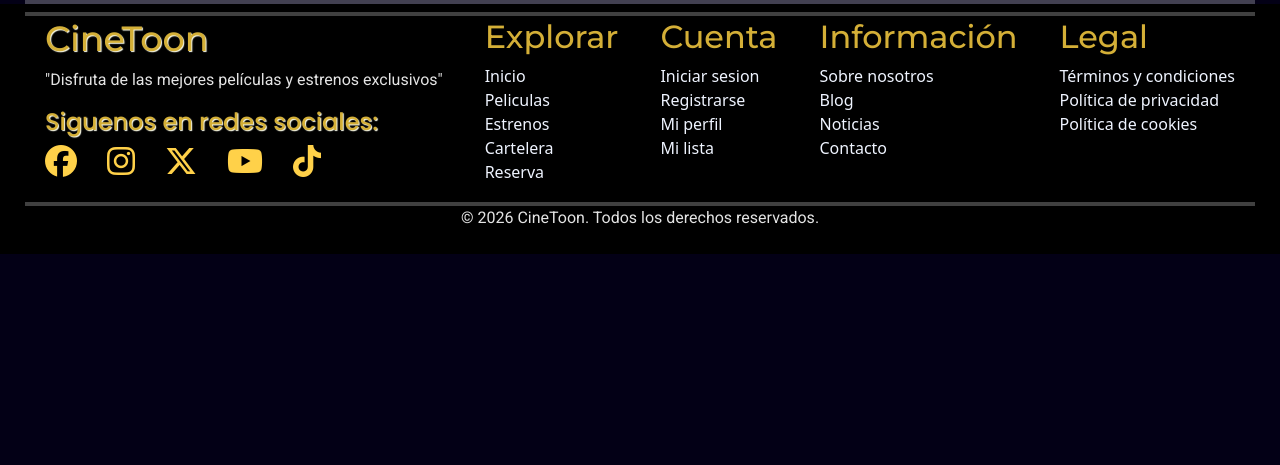
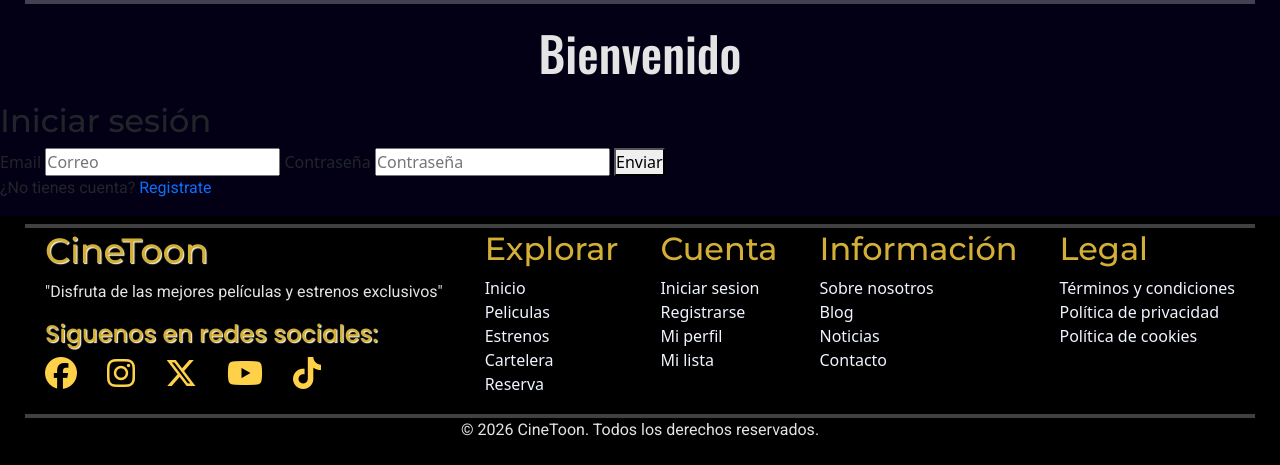
Before and after one commit to LuA2108/cinema-online-ticket, a PHP site: page /index.php?page=auth/login in a window 1280 px wide. Shown: the part 136-601 px from the top of the page. Run offline with PHP 8.4, Linux system fonts and the light colour scheme; some libraries are stand-ins or nearby versions.

Commit message:
Creacion de login y enlaces a login/registro

```diff
--- a/app/views/auth/login.php
+++ b/app/views/auth/login.php
@@ -0,0 +1,28 @@
+<?php
+
+?>
+<section class="container_login">
+    <h1>Bienvenido</h1>
+
+    <div class="auth_form">
+        <h2 class="login_titulo">Iniciar sesión</h2>
+
+        <!-- Formulario - inicio sesión -->
+        <form action="index.php?page=auth/login.php" method="post">
+
+            <!-- Email  -->
+            <label for="email">Email</label>
+            <input type="text" id="email" name="email"  placeholder="Correo">
+
+            <!-- Contraseña -->
+            <label for="password">Contraseña</label>
+            <input type="password" id="password" name="password" placeholder="Contraseña">
+
+
+            <!-- Confirmacion y enlace -->
+            <button class="button" type="submit">Enviar</button>
+            <p>¿No tienes cuenta? <a href="index.php?page=auth/registro">Registrate</a></p>
+        </form>
+
+    </div>
+</section>
--- a/app/views/partials/cabecera.php
+++ b/app/views/partials/cabecera.php
@@ -14,7 +14,7 @@
                     <a href="#"> <i class="fa-solid fa-user" style="color: rgb(239, 244, 255);"></i></a>
                     <ul class="submenu">
                         <li><a href="index.php?page=auth/login">Iniciar sesión</a></li>
-                        <li><a href="index.php?page?auth/registro">Registrarse</a></li>
+                        <li><a href="index.php?page=auth/registro">Registrarse</a></li>
                     </ul>
                 </li>
             </ul>
```
